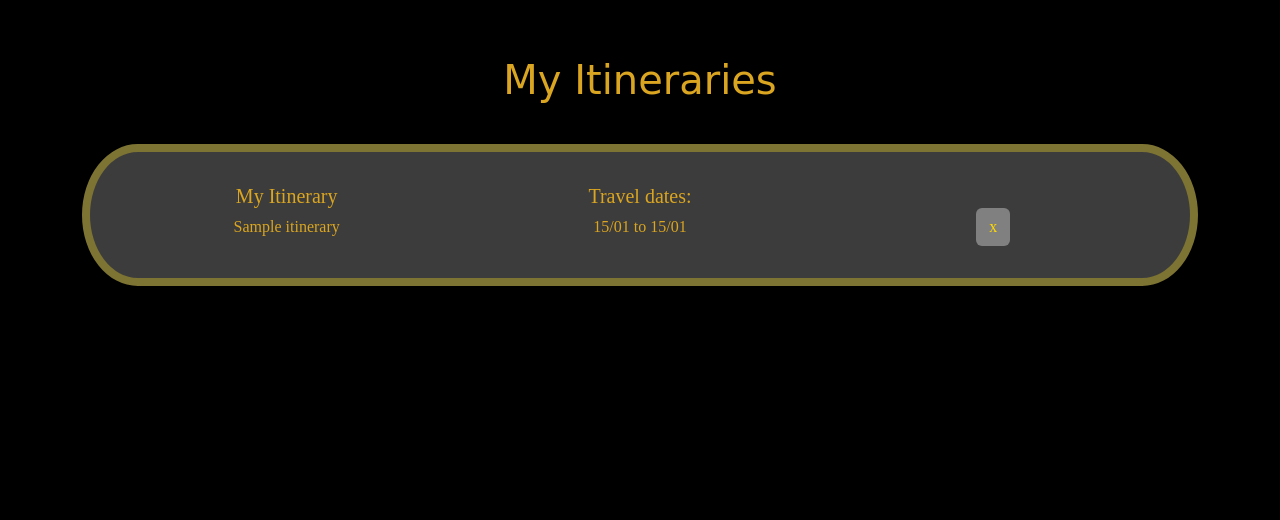
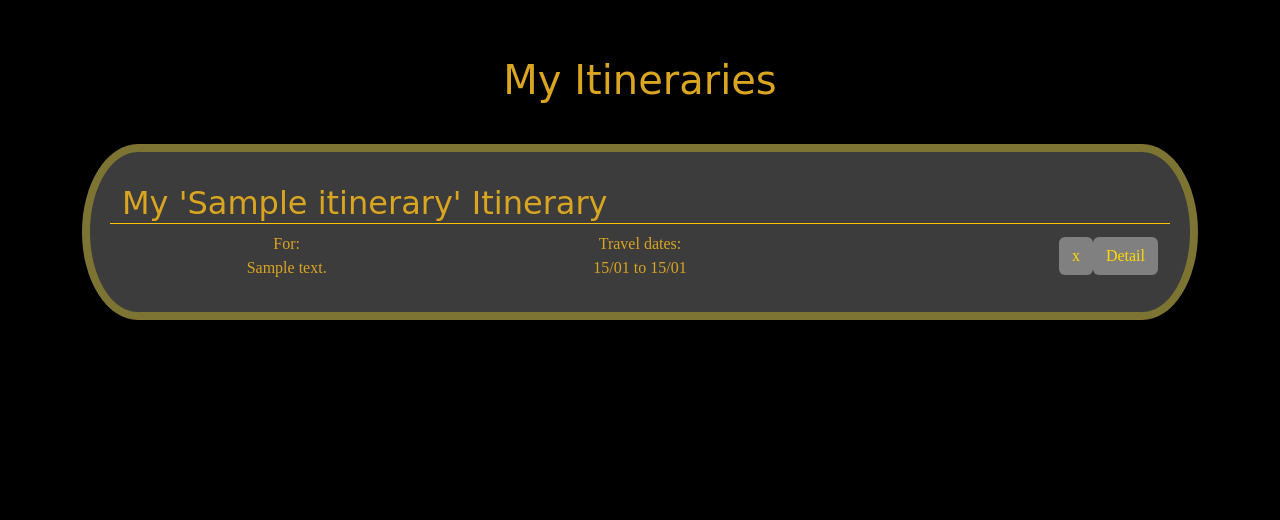
Before and after one commit to BUSAMT/DestinationInTime, a Django app: page /itins/ in a window 1280 px wide. Shown: the part 163-683 px from the top of the page. Run offline with Django 4.2, Linux system fonts and the light colour scheme; a user stored in the database is signed in; tables that the repository leaves empty hold one stand-in row (values such as "Sample post"); some web fonts are replaced.

Commit message:
Itin Index refactor for consistancy with Itin Detail add

```diff
--- a/main_app/templates/itins/index.html
+++ b/main_app/templates/itins/index.html
@@ -7,34 +7,35 @@
 <section class="container">
     <div class="padder"></div>
     <h1 class="title text-center">My Itineraries</h1>
+
+    {% if itins %}
         {% for itin in itins %}
         <div class="destination-card mb-4">
-        <!-- to review with Shaun on the a link and what properties it has -->
-        <a href="{% url 'itins_detail' itin.id %}" style="text-decoration: none"></a>
+
             <div class="row">
-            <div class="col d-flex align-items-start justify-content-center">
-                <h5 class="mb-0">My Itinerary</h5>
+                 <h2 class=" text-start border-bottom border-warning ">My '{{ itin.init_name }}' Itinerary</h2>
             </div>
-            <div class="col d-flex align-items-start justify-content-center">
-                <h5 class="mb-0">Travel dates: </h5>
-            </div>
-            <div class="col d-flex align-items-start justify-content-center">
-
-            </div>
-        </div>
-        <div class="row">
+            <div class="row text-center">
                 <div class="col d-flex align-items-center justify-content-center">
-                {{ itin.init_name }}
+                For:<br>{{ itin.itin_description }}
                 </div>
                 <div class="col d-flex align-items-center justify-content-center">
-               {{ itin.init_travel_date|date:"d/m" }} to {{ itin.end_travel_date|date:"d/m" }}
+                Travel dates:<br> {{ itin.init_travel_date|date:"d/m" }} to {{ itin.end_travel_date|date:"d/m" }}
                 </div>
-            <div class="col d-flex align-items-center justify-content-center ">
+                <div class="col d-flex align-items-center justify-content-end ">
                 <a href="{% url 'itins_delete' itin.id %}" class="btn">x</a>
+                 <!-- to review with Shaun on the a link and what properties it has this shouldn't be a btn -->
+            <a href="{% url 'itins_detail' itin.id %}" style="text-decoration: none" class="btn">Detail</a>
                 </div>
             </div>
         </div>
         {% endfor %}
+    {% else %}
+    <div class="text-center">
+        <p>No itineraries found.</p>
+        <a href="{% url 'itins_create' %}" class="btn">Add Itinerary</a>
+    </div>
+    {% endif %}
 </section>
 
 {% endblock %}
```
Lines whose indentation alone changed are shown as unchanged.
